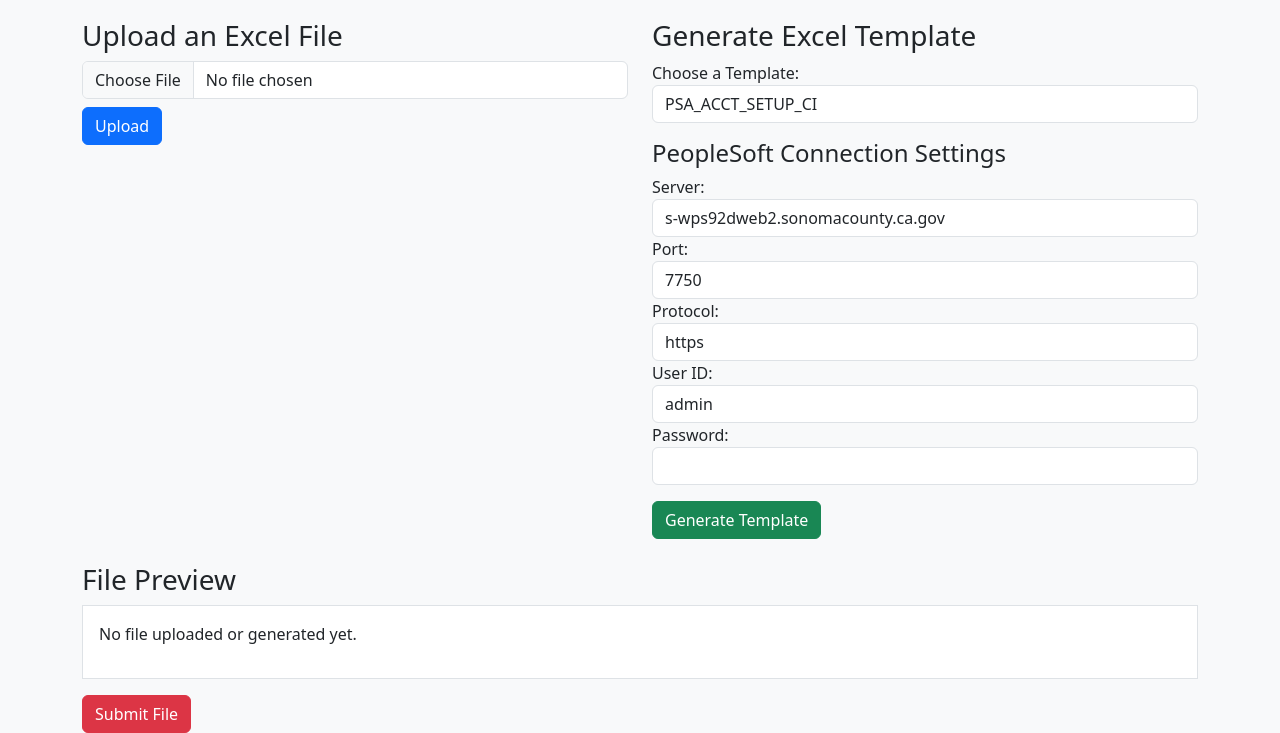
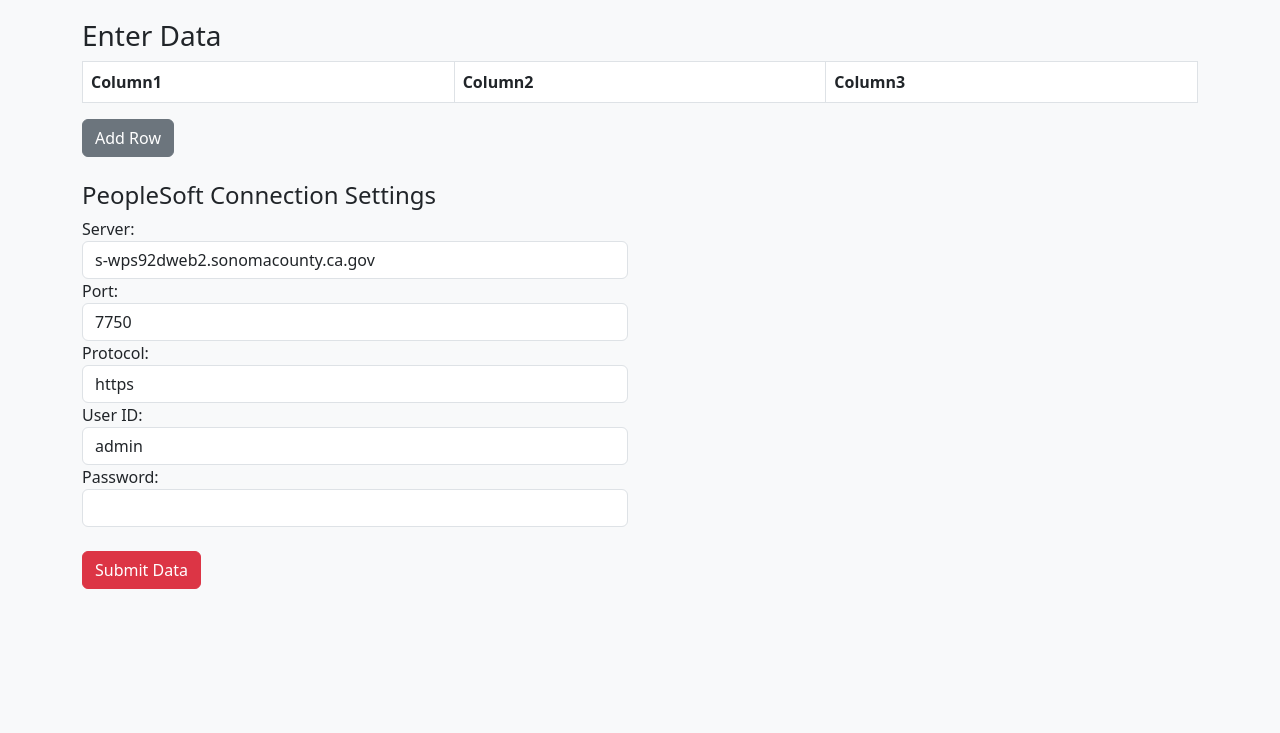
Before and after one commit to cristianccastillo/Project-X, a plain HTML site: page index.html in a window 1280 px wide. Shown: the part 101-834 px from the top of the page. After the commit the page ends 800 px from the top, so only its background shows below. Drawn offline with nearby package versions, Linux system fonts and the light colour scheme.

Commit message:
Add files via upload

```diff
--- a/index.html
+++ b/index.html
@@ -6,81 +6,68 @@
     <title>Excel to CI Tool</title>
     <link href="https://cdn.jsdelivr.net/npm/bootstrap@5.3.0/dist/css/bootstrap.min.css" rel="stylesheet">
     <script>
-        function uploadFile() {
-            let fileInput = document.getElementById('fileInput').files[0];
-            let formData = new FormData();
-            formData.append("file", fileInput);
-
-            fetch('/upload', {
-                method: "POST",
-                body: formData
-            }).then(response => response.json())
-              .then(data => {
-                  alert(data.message);
-                  if (data.file_url) {
-                      document.getElementById("filePreview").innerHTML = `
-                          <p class="alert alert-success">Uploaded File: <a href="${data.file_url}" target="_blank" class="btn btn-primary">Download File</a></p>
-                      `;
-                  }
-              })
-              .catch(error => console.error('Error:', error));
+        // Function to add a new row to the table
+        function addRow() {
+            const table = document.getElementById('dataTable').getElementsByTagName('tbody')[0];
+            const newRow = table.insertRow();
+            const columns = ['Column1', 'Column2', 'Column3']; // Adjust column names as needed
+            columns.forEach(() => {
+                const newCell = newRow.insertCell();
+                const input = document.createElement('input');
+                input.type = 'text';
+                input.className = 'form-control';
+                newCell.appendChild(input);
+            });
         }
 
-        function generateTemplate() {
-            let template = document.getElementById('templateSelect').value;
-            let server = document.getElementById('server').value;
-            let port = document.getElementById('port').value;
-            let protocol = document.getElementById('protocol').value;
-            let userID = document.getElementById('userID').value;
-            let password = document.getElementById('password').value;
+        // Function to capture table data into an array
+        function captureTableData() {
+            const table = document.getElementById('dataTable').getElementsByTagName('tbody')[0];
+            const data = [];
+            for (let row of table.rows) {
+                const rowData = [];
+                for (let cell of row.cells) {
+                    rowData.push(cell.firstChild.value);
+                }
+                data.push(rowData);
+            }
+            return data;
+        }
+
+        // Function to submit data to the PeopleSoft server
+        async function submitData() {
+            const server = document.getElementById('server').value;
+            const port = document.getElementById('port').value;
+            const protocol = document.getElementById('protocol').value;
+            const userID = document.getElementById('userID').value;
+            const password = document.getElementById('password').value;
+            const data = captureTableData();
 
             if (!userID || !password) {
                 alert("Please enter User ID and Password.");
                 return;
             }
 
-            fetch('/generate-template', {
-                method: "POST",
-                headers: { "Content-Type": "application/json" },
-                body: JSON.stringify({
-                    template_name: template,
-                    server: server,
-                    port: port,
-                    protocol: protocol,
-                    userID: userID,
-                    password: password
-                })
-            }).then(response => response.json())
-              .then(data => {
-                  alert(data.message);
-                  if (data.file_url) {
-                      document.getElementById("filePreview").innerHTML = `
-                          <p class="alert alert-success">Generated File: <a href="${data.file_url}" target="_blank" class="btn btn-success">Download File</a></p>
-                      `;
-                  }
-              })
-              .catch(error => console.error('Error:', error));
-        }
+            try {
+                const response = await fetch(`${protocol}://${server}:${port}/PSIGW/PeopleSoftListeningConnector`, {
+                    method: "POST",
+                    headers: {
+                        "Content-Type": "application/json",
+                        "Authorization": "Basic " + btoa(`${userID}:${password}`)
+                    },
+                    body: JSON.stringify({ data: data })
+                });
 
-        function submitFile() {
-            let userID = document.getElementById('userID').value;
-            let password = document.getElementById('password').value;
-
-            if (!userID || !password) {
-                alert("Please enter User ID and Password.");
-                return;
+                if (response.ok) {
+                    const result = await response.json();
+                    alert("Data submitted successfully: " + result.message);
+                } else {
+                    const errorText = await response.text();
+                    alert("Error submitting data: " + errorText);
+                }
+            } catch (error) {
+                alert("Network error: " + error.message);
             }
-
-            fetch('/submit-file', {
-                method: "POST",
-                headers: { "Content-Type": "application/json" },
-                body: JSON.stringify({
-                    userID: userID,
-                    password: password
-                })
-            }).then(response => response.json())
-              .then(data => alert(data.message))
-              .catch(error => console.error('Error:', error));
         }
     </script>
 </head>
@@ -90,21 +77,27 @@
         <h1 class="text-center">Excel to CI Tool</h1>
 
         <div class="row mt-4">
+            <div class="col-md-12">
+                <h3>Enter Data</h3>
+                <table id="dataTable" class="table table-bordered">
+                    <thead>
+                        <tr>
+                            <th>Column1</th>
+                            <th>Column2</th>
+                            <th>Column3</th>
+                        </tr>
+                    </thead>
+                    <tbody>
+                        <!-- Rows will be added here -->
+                    </tbody>
+                </table>
+                <button class="btn btn-secondary" onclick="addRow()">Add Row</button>
+            </div>
+        </div>
+
+        <div class="row mt-4">
             <div class="col-md-6">
-                <h3>Upload an Excel File</h3>
-                <input type="file" id="fileInput" class="form-control">
-                <button class="btn btn-primary mt-2" onclick="uploadFile()">Upload</button>
-            </div>
-
-            <div class="col-md-6">
-                <h3>Generate Excel Template</h3>
-                <label>Choose a Template:</label>
-                <select id="templateSelect" class="form-control">
-                    <option value="PSA_ACCT_SETUP_CI">PSA_ACCT_SETUP_CI</option>
-                    <option value="PC_ACCT_RULE_UPDATE">PC_ACCT_RULE_UPDATE</option>
-                </select>
-
-                <h4 class="mt-3">PeopleSoft Connection Settings</h4>
+                <h4>PeopleSoft Connection Settings</h4>
                 <label>Server:</label>
                 <input type="text" id="server" class="form-control" value="s-wps92dweb2.sonomacounty.ca.gov">
 
@@ -119,19 +112,12 @@
 
                 <label>Password:</label>
                 <input type="password" id="password" class="form-control">
-
-                <button class="btn btn-success mt-3" onclick="generateTemplate()">Generate Template</button>
             </div>
         </div>
 
         <div class="row mt-4">
             <div class="col-md-12">
-                <h3>File Preview</h3>
-                <div id="filePreview" class="p-3 border bg-white">
-                    <p>No file uploaded or generated yet.</p>
-                </div>
-
-                <button class="btn btn-danger mt-3" onclick="submitFile()">Submit File</button>
+                <button class="btn btn-danger" onclick="submitData()">Submit Data</button>
             </div>
         </div>
     </div>
```
